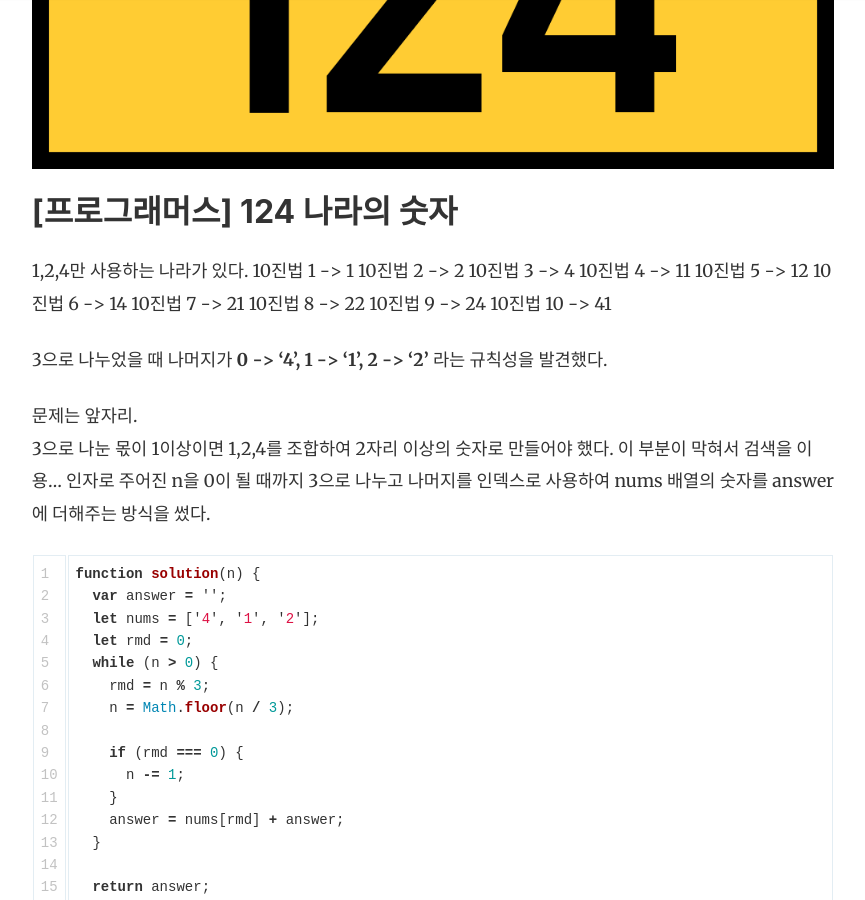
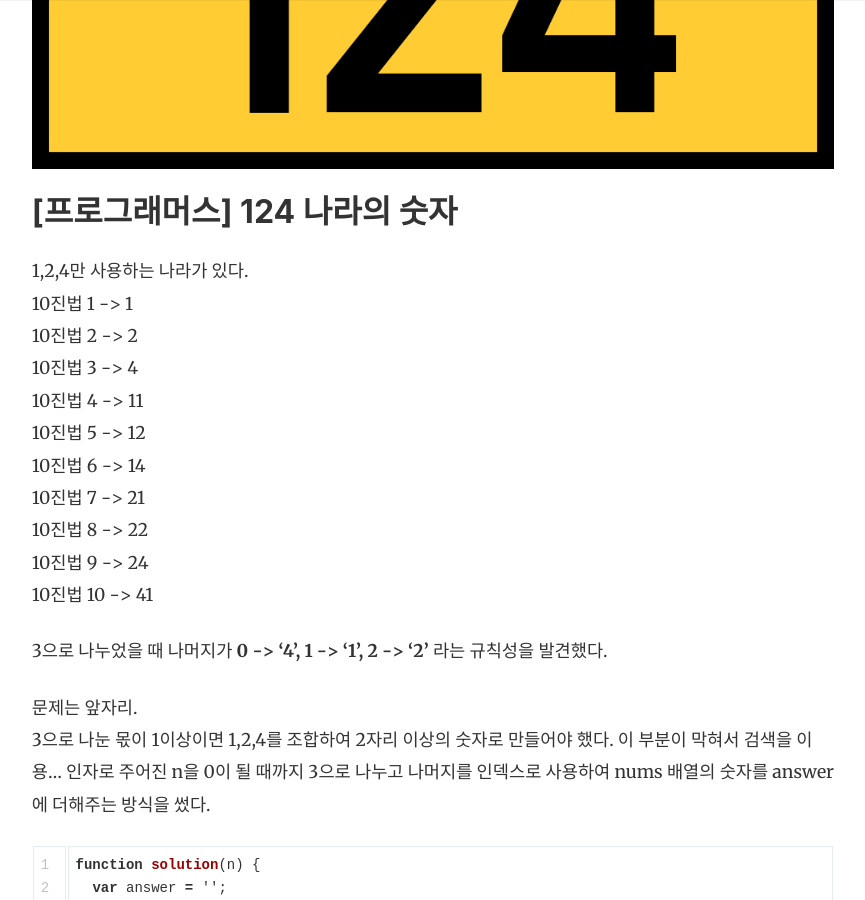
Before and after one commit to Hyegyeong310/blog, a Jekyll site: the page built from _posts/2019-4-9-124 나라의 숫자.md, in a window 1280 px wide and 900 px high, scrolled down 626 px. Shown: the whole window, without its empty margins (207-1072 px from the left). Built offline with Jekyll 4.4.1, drawn with Linux system fonts in a browser that asks for light colours; nearby versions of some CDN libraries; comment, search, counter and statistics services are not loaded.

Commit message:
modified 10진법 example

```diff
--- a/_posts/2019-4-9-124 나라의 숫자.md
+++ b/_posts/2019-4-9-124 나라의 숫자.md
@@ -8,17 +8,17 @@ image: 'assets/images/number124.png'
 
 ## [프로그래머스] 124 나라의 숫자
 
-1,2,4만 사용하는 나라가 있다.
-10진법 1 -> 1
-10진법 2 -> 2
-10진법 3 -> 4
-10진법 4 -> 11
-10진법 5 -> 12
-10진법 6 -> 14
-10진법 7 -> 21
-10진법 8 -> 22
-10진법 9 -> 24
-10진법 10 -> 41
+1,2,4만 사용하는 나라가 있다.<br/>
+10진법 1 -> 1<br/>
+10진법 2 -> 2<br/>
+10진법 3 -> 4<br/>
+10진법 4 -> 11<br/>
+10진법 5 -> 12<br/>
+10진법 6 -> 14<br/>
+10진법 7 -> 21<br/>
+10진법 8 -> 22<br/>
+10진법 9 -> 24<br/>
+10진법 10 -> 41<br/>
 
 3으로 나누었을 때 나머지가 **0 -> '4', 1 -> '1', 2 -> '2'** 라는 규칙성을 발견했다.<br/>
 
```
